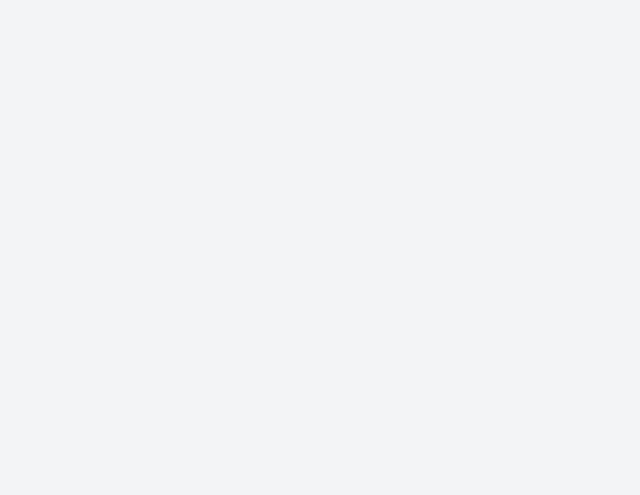
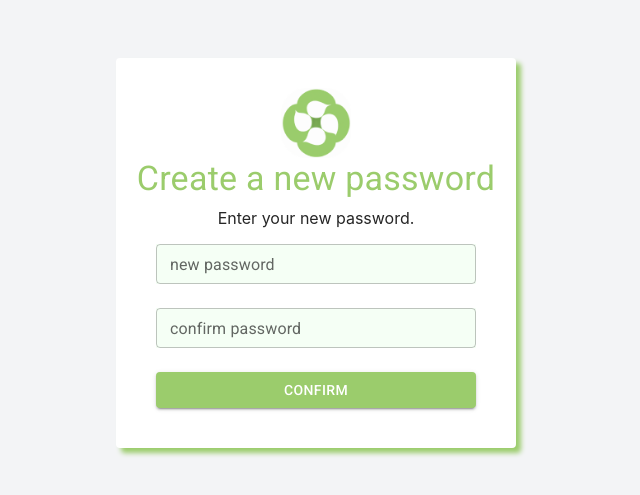
Before and after one commit to GoddWilll/energenius, a React (Create React App) app: page /create-pass in a window 1280 px wide. Before the commit this address had no page. Shown: the part 147-642 px from the top of the page, without its empty margins (324-964 px from the left). Built offline with nearby package versions, Linux system fonts and the light colour scheme.

Commit message:
Added new password + success page

```diff
--- a/src/App.js
+++ b/src/App.js
@@ -17,6 +17,8 @@ import LoginPage from './pages/LoginPage';
 import RegisterNewAccount from './pages/RegisterNewAccount';
 import ResetPassword from './pages/ResetPassword';
 import RegistrationSuccess from './pages/RegistrationSuccess';
+import CreateNewPassword from './pages/CreateNewPassword';
+import NewPasswordSuccess from './pages/NewPasswordSuccess';
 
 function App() {
   return (
@@ -25,6 +27,8 @@ function App() {
               <Routes>
                   <Route path='/' element={<Navigate to="/login"/>}/>
                   <Route path='/registration-success' exact element={<RegistrationSuccess/>}/>
+                  <Route path='/create-pass' exact element={<CreateNewPassword/>}/>
+                  <Route path='/newpasswdsuccess' exact element={<NewPasswordSuccess/>}/>
                   <Route path="/main-page" exact element={<MainPage/>}/>
                   <Route path="/login" exact element={<LoginPage/>}/>
                   <Route path="/manage-portfolios" exact element={<ManagePortfolios/>}/>
--- /dev/null
+++ b/src/pages/CreateNewPassword.jsx
@@ -0,0 +1,68 @@
+import React from 'react'
+import SideMenu from '../components/SideMenu';
+import {createTheme, Button, styled , alpha, Typography, Stack, Card, Box, Grid, Divider, TextField, ThemeProvider} from '@mui/material';
+import logo from '../resources/logo.png';
+import AccountMenu from '../components/AccountMenu';
+import PortfolioPlaceHolder from '../components/PortfolioPlaceHolder';
+import { Link, NavLink } from "react-router-dom";
+import TopMenu from '../components/TopMenu';
+
+const CreateNewPassword = () => {
+  // Styling part
+
+  const theme = createTheme({
+    palette: {
+      primary: {
+        main: "#9bcc6c",
+        contrastText: '#fff'
+      },
+      secondary: {
+        main: "#000",
+        contrastText: '#000000'
+      }
+    }
+  });
+
+  const CssTextField = styled(TextField)({
+    '& label.Mui-focused': {
+      color: '#9acd6c',
+    },
+    '& .MuiInput-underline:after': {
+      borderBottomColor: '#9acd6c',
+    },
+    '& .MuiOutlinedInput-root': {
+      '&.Mui-focused fieldset': {
+        borderColor: '#9acd6c',
+      },
+    },
+  });
+
+  // code part
+  return (
+    <Grid container
+    spacing={0}
+    direction="column"
+    alignItems="center"
+    justifyContent="center"
+    style={{ minHeight: '100vh', margin:'auto' }}>
+      <Grid item xs={12} width={400} >
+        <Card sx={{height: 'auto', boxShadow:'5px 5px 5px #9bcc6c'}}>
+          <Stack alignItems='center'>
+            <img className='login-logo' src={logo} alt='logo' width={70} height={70}/>
+            <Typography className='typo' variant="h4">Create a new password</Typography>
+            <Typography variant="h7" sx={{mt:1, color:'#262626'}}>Enter your new password.</Typography>
+            <CssTextField className='login-textfield'size='small' variant='outlined' type='password' label='new password' margin='normal' sx={{width:'80%'}}/>
+            <CssTextField type='password' className='login-textfield' size='small' variant='outlined' label='confirm password' margin='normal' sx={{width:'80%'}}/>
+            <ThemeProvider theme={theme}>
+              <Link to='/newpasswdsuccess' className='link-4' style={{display: 'inline-block', mt:2, width:'80%', mb:5}}>
+                <Button variant='contained' color='primary' sx={{mt:2, width:'100%', mb:5}}>Confirm</Button>
+              </Link>
+            </ThemeProvider>
+          </Stack>
+        </Card>
+      </Grid>
+    </Grid>
+  )
+}
+
+export default CreateNewPassword
--- /dev/null
+++ b/src/pages/NewPasswordSuccess.jsx
@@ -0,0 +1,55 @@
+import React from 'react'
+import SideMenu from '../components/SideMenu';
+import {createTheme, Button, styled , alpha, Typography, Stack, Card, Box, Grid, Divider, TextField, ThemeProvider} from '@mui/material';
+import logo from '../resources/logo.png';
+import AccountMenu from '../components/AccountMenu';
+import PortfolioPlaceHolder from '../components/PortfolioPlaceHolder';
+import { Link, NavLink } from "react-router-dom";
+import TopMenu from '../components/TopMenu';
+
+const NewPasswordSuccess = () => {
+  // Styling part
+
+  const theme = createTheme({
+    palette: {
+      primary: {
+        main: "#9bcc6c",
+        contrastText: '#fff'
+      },
+      secondary: {
+        main: "#000",
+        contrastText: '#000000'
+      }
+    }
+  });
+
+
+  // code part
+  return (
+    <Grid container
+    spacing={0}
+    direction="column"
+    alignItems="center"
+    justifyContent="center"
+    style={{ minHeight: '100vh', margin:'auto' }}>
+      <Grid item xs={12} width={400} >
+        <Card sx={{height: 'auto', boxShadow:'5px 5px 5px #9bcc6c', pb:2}}>
+          <Stack alignItems='center'>
+            <img className='login-logo' src={logo} alt='logo' width={70} height={70}/>
+            <Typography sx={{textAlign:'center'}} className='typo' variant="h4">Password change successful!</Typography>
+            <ThemeProvider theme={theme}>
+              <Link to='/main-page' className='link-4' style={{display: 'inline-block', mt:2, width:'80%', mb:5}}>
+                <Button variant='contained' color='primary' sx={{mt:2, width:'100%', mb:3}}>Welcome</Button>
+              </Link>
+            </ThemeProvider>
+            <Link className='link-2' to='/main-page'>
+              <Typography variant="h7" >Click here if you're not redirected.</Typography>
+            </Link>
+          </Stack>
+        </Card>
+      </Grid>
+    </Grid>
+  )
+}
+
+export default NewPasswordSuccess
```
Also changed, not shown: src/components/Success.jsx (added, +55 -0 lines).
